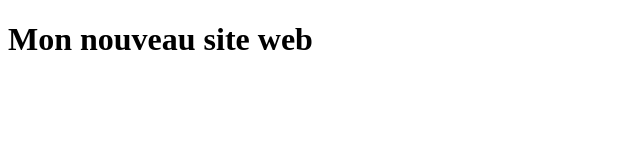
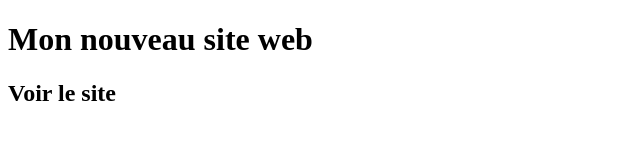
Before and after one commit to RioZeitsef/site-web, a plain HTML site: page index.html in a window 1280 px wide. Shown: the whole page, without its empty margins (0-640 px from the left). Drawn offline with Linux system fonts and the light colour scheme.

Commit message:
ajout d'un h2

```diff
--- a/index.html
+++ b/index.html
@@ -7,6 +7,7 @@
 </head>
 <body>
     <h1>Mon nouveau site web</h1>
+    <h2>Voir le site</h2>
 
 </body>
 </html>
```
